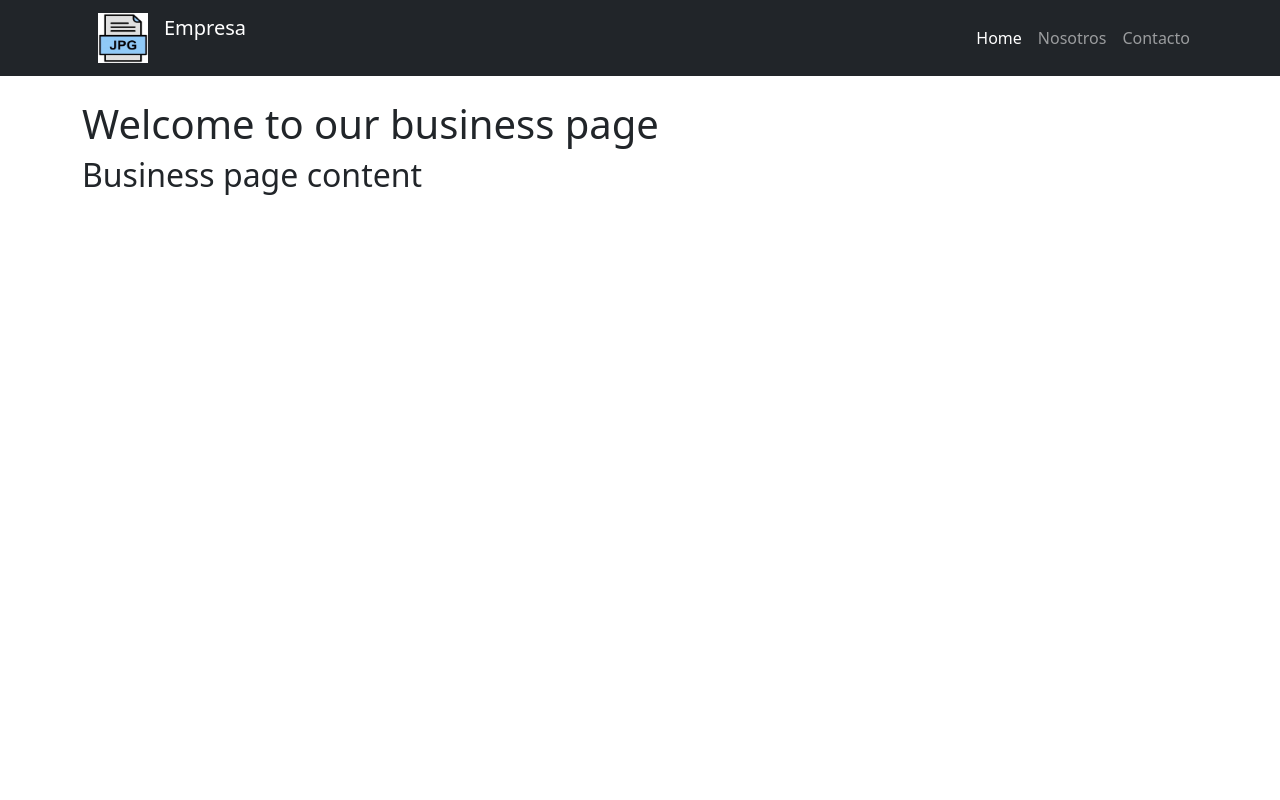
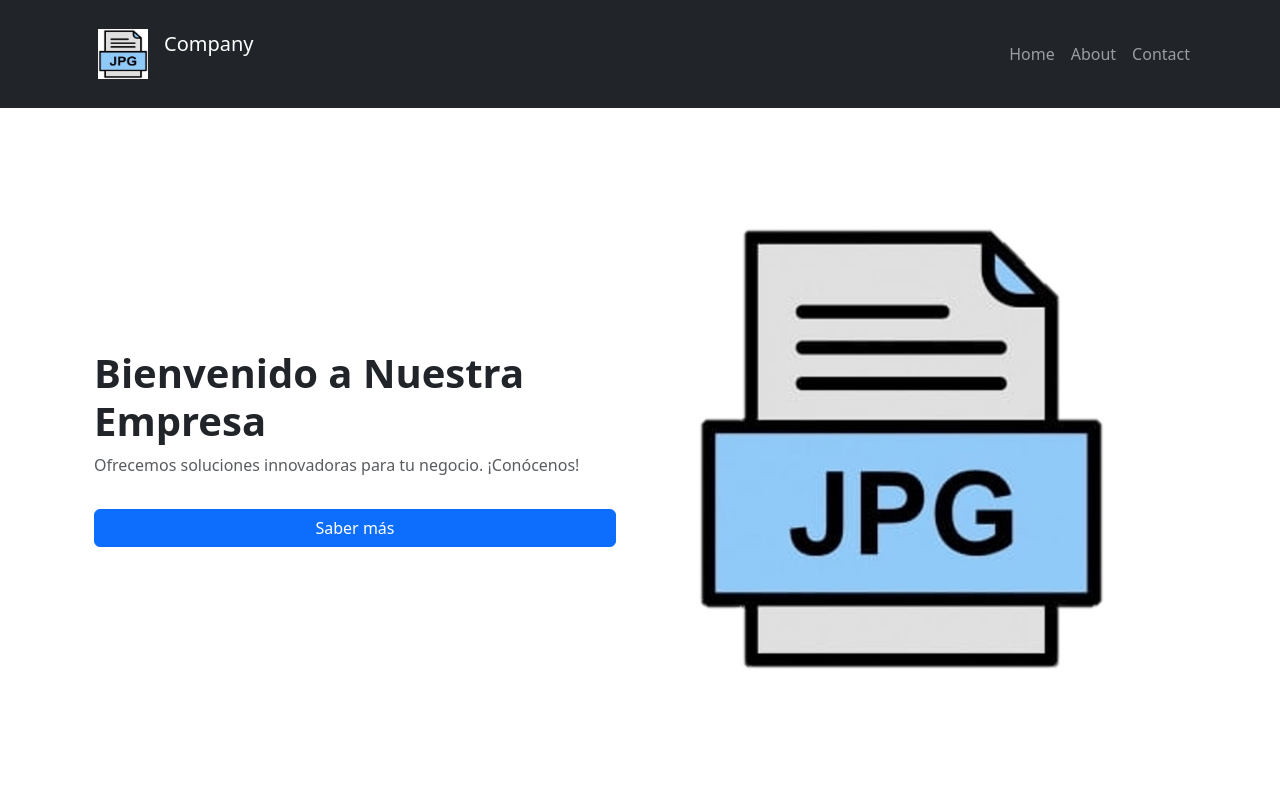
Before and after one commit to AngelAyonV/business-page-app, a React (Vite) app: page / in a window 1280 px wide. Shown: the top 800 px of the page. Built offline with nearby package versions, Linux system fonts and the light colour scheme.

Commit message:
cascaron hecho

```diff
--- a/src/BusinessPageApp.jsx
+++ b/src/BusinessPageApp.jsx
@@ -1,24 +1,33 @@
-import Navbar from "./components/Navbar"
+import {Navbar} from "./components/Navbar"
 import "bootstrap/dist/css/bootstrap.min.css";
 import "bootstrap/dist/js/bootstrap.bundle.min.js";
-import { BrowserRouter as Router, Routes, Route } from "react-router-dom";
+import AboutPage from "./pages/AboutPage";
 import HomePage from "./pages/HomePage";
-import AboutPage from "./pages/AboutPage";
 import ContactPage from "./pages/ContactPage";
 
 const BusinessPageApp = () => {
     return (
-        <Router>
+        <>
           <Navbar />
-          <div className="container mt-4">
-            <Routes>
-              <Route path="/" element={<HomePage />} />
-              <Route path="/about" element={<AboutPage />} />
-              <Route path="/contact" element={<ContactPage />} />
-              <Route path="*" element={<h2>404 - Página no encontrada</h2>} />
-            </Routes>
+          <div className="container mt-5">
+            {/* Sección Home */}
+            <section id="home" className="py-5 vh-100 d-flex align-items-center">
+              <HomePage/>
+            </section>
+
+            {/* Sección Nosotros */}
+            <section id="about" className="py-5 vh-100 d-flex align-items-center bg-light">
+              <div className="text-center w-100">
+                <AboutPage/>
+              </div>
+            </section>
+
+            {/* Sección Contacto */}
+            <section id="contact" className="py-5 vh-100 d-flex align-items-center">
+              <ContactPage/>
+            </section>
           </div>
-        </Router>
+        </>
       );
 }
 
--- a/src/components/Navbar.jsx
+++ b/src/components/Navbar.jsx
@@ -1,22 +1,21 @@
-import { Link } from "react-router-dom";
 
-const Navbar = () => {
+export const Navbar = () => {
   return (
-        <nav className="navbar navbar-expand-lg navbar-dark bg-dark">
+    <nav className="navbar navbar-expand-lg navbar-dark bg-dark fixed-top">
       <div className="container">
+
         {/* Logo */}
-            <Link className="navbar-brand" to="/">
+        <a className="navbar-brand my-3" href="#">
           <img
-                src="/src/assets/images/Imagen 1.jpg" // Asegúrate de tener un logo en public/logo.png
-                alt="Logo"
+            src="/src/assets/images/Imagen 1.jpg"
+            alt="Logo Empresa"
             width="50"
             height="50"
             className="d-inline-block align-top mx-3"
           />
-              Empresa
-            </Link>
+          Company
+        </a>
 
-            {/* Botón responsive */}
         <button
           className="navbar-toggler"
           type="button"
@@ -28,30 +27,20 @@ const Navbar = () => {
         >
           <span className="navbar-toggler-icon"></span>
         </button>
-
-            {/* Links */}
         <div className="collapse navbar-collapse" id="navbarNav">
           <ul className="navbar-nav ms-auto">
             <li className="nav-item">
-                  <Link className="nav-link active" to="/">
-                    Home
-                  </Link>
+              <a className="nav-link" href="#home">Home</a>
             </li>
             <li className="nav-item">
-                  <Link className="nav-link" to="about">
-                    Nosotros
-                  </Link>
+              <a className="nav-link" href="#about">About</a>
             </li>
             <li className="nav-item">
-                  <Link className="nav-link" to="contact">
-                    Contacto
-                  </Link>
+              <a className="nav-link" href="#contact">Contact</a>
             </li>
           </ul>
         </div>
       </div>
     </nav>
   );
-}
-
-export default Navbar
+};
--- a/src/main.jsx
+++ b/src/main.jsx
@@ -3,6 +3,7 @@ import { createRoot } from 'react-dom/client'
 import BusinessPageApp from './BusinessPageApp.jsx'
 import "bootstrap/dist/css/bootstrap.min.css";
 import "bootstrap/dist/js/bootstrap.bundle.min.js";
+import "./styles.css";
 
 createRoot(document.getElementById('root')).render(
   <StrictMode>
--- a/src/pages/HomePage.jsx
+++ b/src/pages/HomePage.jsx
@@ -1,12 +1,29 @@
 
 const HomePage = () => {
-  return (
-    <div>
-        <h1>Welcome to our business page</h1>
-        <h2>Business page content </h2>
-    </div>
+    return (
+        <section id="home" className="container vh-100 d-flex align-items-center">
+          <div className="row w-100">
+            {/* Texto a la izquierda */}
+            <div className="col-md-6 d-flex flex-column justify-content-center">
+              <h1 className="fw-bold">Bienvenido a Nuestra Empresa</h1>
+              <p className="text-muted">
+                Ofrecemos soluciones innovadoras para tu negocio. ¡Conócenos!
+              </p>
+              <a href="#about" className="btn btn-primary mt-3">Saber más</a>
+            </div>
 
-  )
+            {/* Imagen a la derecha */}
+            <div className="col-md-6 text-center">
+              <img
+                src="/src/assets/images/Imagen 1.jpg"
+                alt="Empresa"
+                className="img-fluid rounded "
+                width="80%"
+              />
+            </div>
+          </div>
+        </section>
+      );
 }
 
 export default HomePage
--- /dev/null
+++ b/src/styles.css
@@ -0,0 +1,3 @@
+html {
+    scroll-behavior: smooth;
+  }
```
Lines whose indentation alone changed are shown as unchanged.
